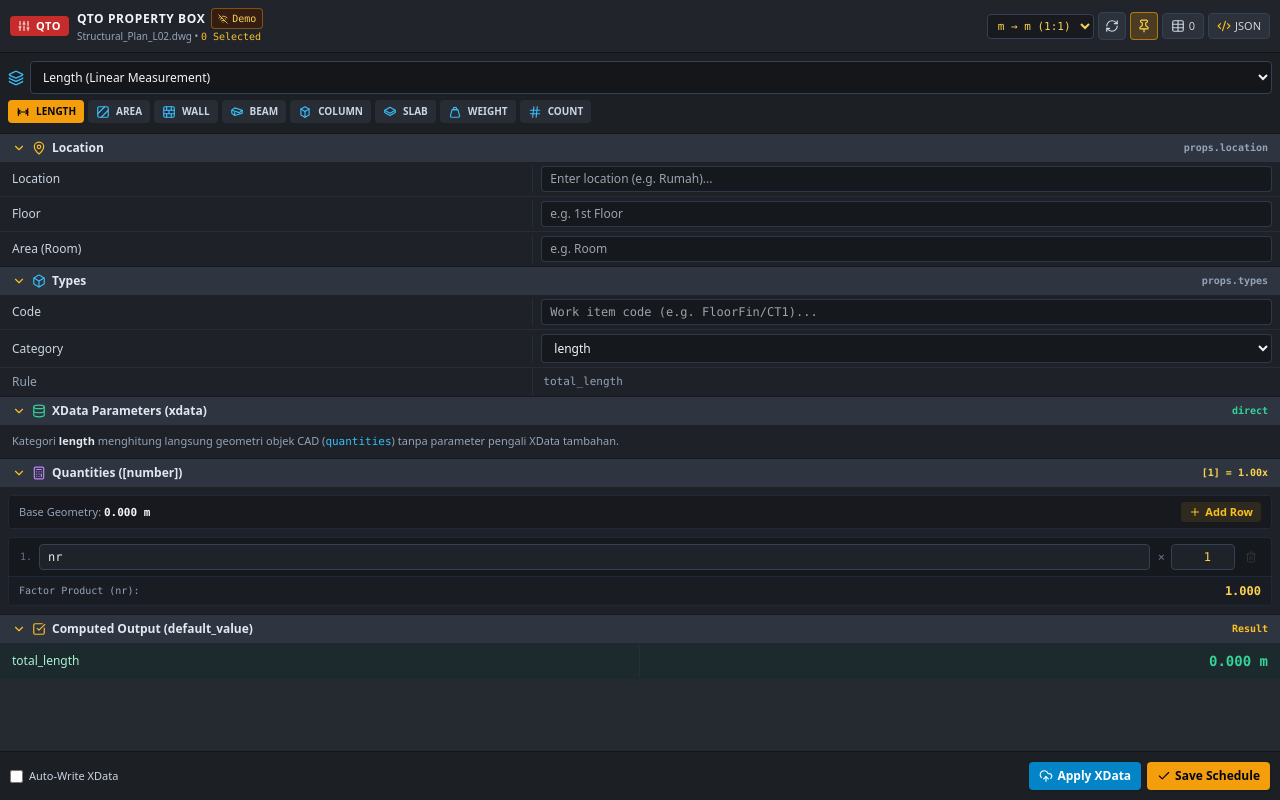
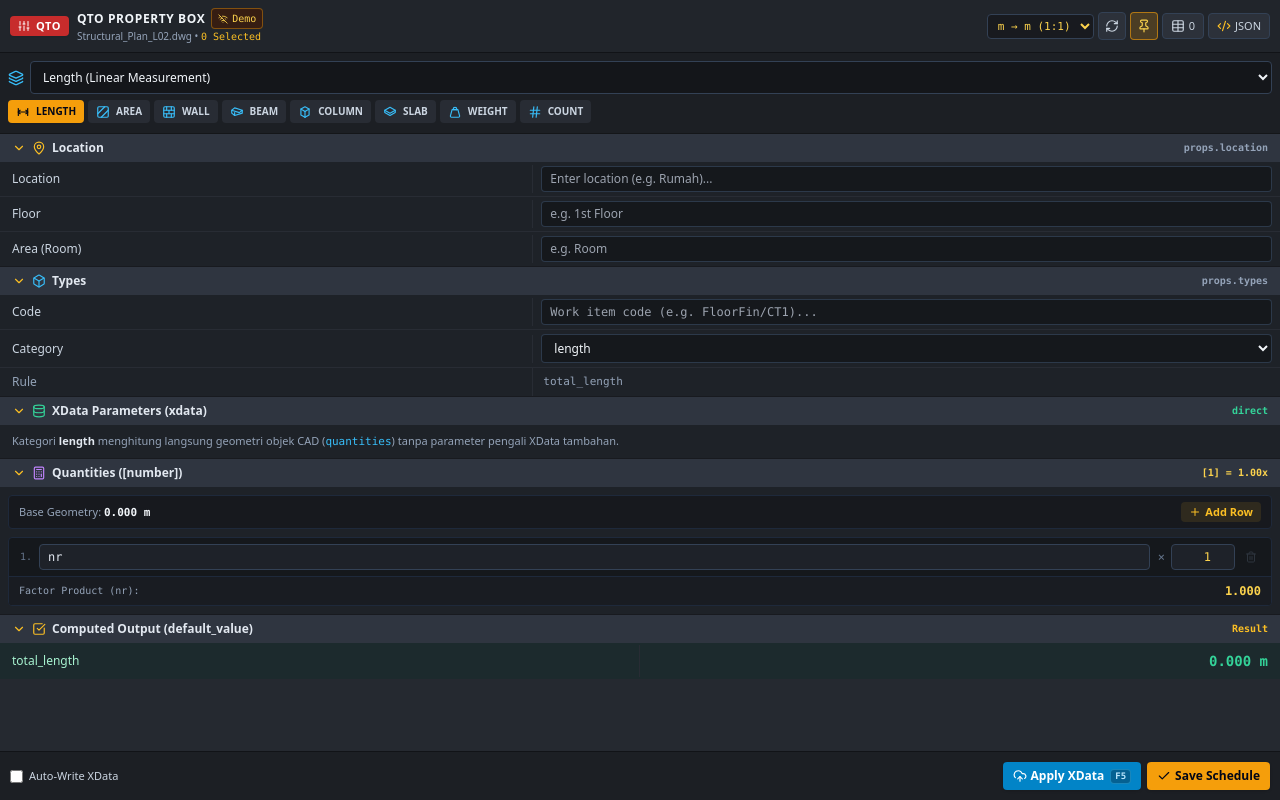
Before and after one commit to heruhday/grx-script, a React (Vite) app in the folder qto-property-box/: page / in a window 1280 px wide. Built offline with nearby package versions, Linux system fonts and the light colour scheme; the HTML template or start-up script is replaced by a standard one.

Commit message:
feat(qto-property-box): add F5 keyboard shortcut to Apply XData button

```diff
--- a/qto-property-box/src/App.jsx
+++ b/qto-property-box/src/App.jsx
@@ -1571,6 +1571,18 @@ export default function App() {
     return () => clearTimeout(t);
   }, [autoWriteXdata, cadConnected, location, qtoCode, qtoCategory, weightEntityType, globalXdata, handleApplyXdataToCad]);
 
+  // Global F5 shortcut to trigger 'Apply XData'
+  useEffect(() => {
+    const handleKeyDown = (e) => {
+      if (e.key === 'F5' || e.code === 'F5') {
+        e.preventDefault();
+        handleApplyXdataToCad();
+      }
+    };
+    window.addEventListener('keydown', handleKeyDown);
+    return () => window.removeEventListener('keydown', handleKeyDown);
+  }, [handleApplyXdataToCad]);
+
   // Record current QTO calculation into schedule table
   const handleRecordSchedule = () => {
     const entry = {
@@ -2329,11 +2341,12 @@ export default function App() {
         <div className="flex items-center gap-1.5">
           <button
             onClick={handleApplyXdataToCad}
-            title="Write Location, Code, Category & XData to selected AutoCAD / GstarCAD objects"
+            title="Write Location, Code, Category & XData to selected AutoCAD / GstarCAD objects (Shortcut: F5)"
             className="px-2.5 py-1.5 rounded bg-sky-600 hover:bg-sky-500 text-white font-semibold text-xs flex items-center gap-1 shadow transition-colors"
           >
             <UploadCloud className="w-3.5 h-3.5" />
             <span>Apply XData</span>
+            <kbd className="ml-0.5 px-1 py-0.5 text-[9px] leading-none bg-sky-800/80 text-sky-200 rounded border border-sky-400/40 font-mono font-semibold">F5</kbd>
           </button>
 
           <button
```
